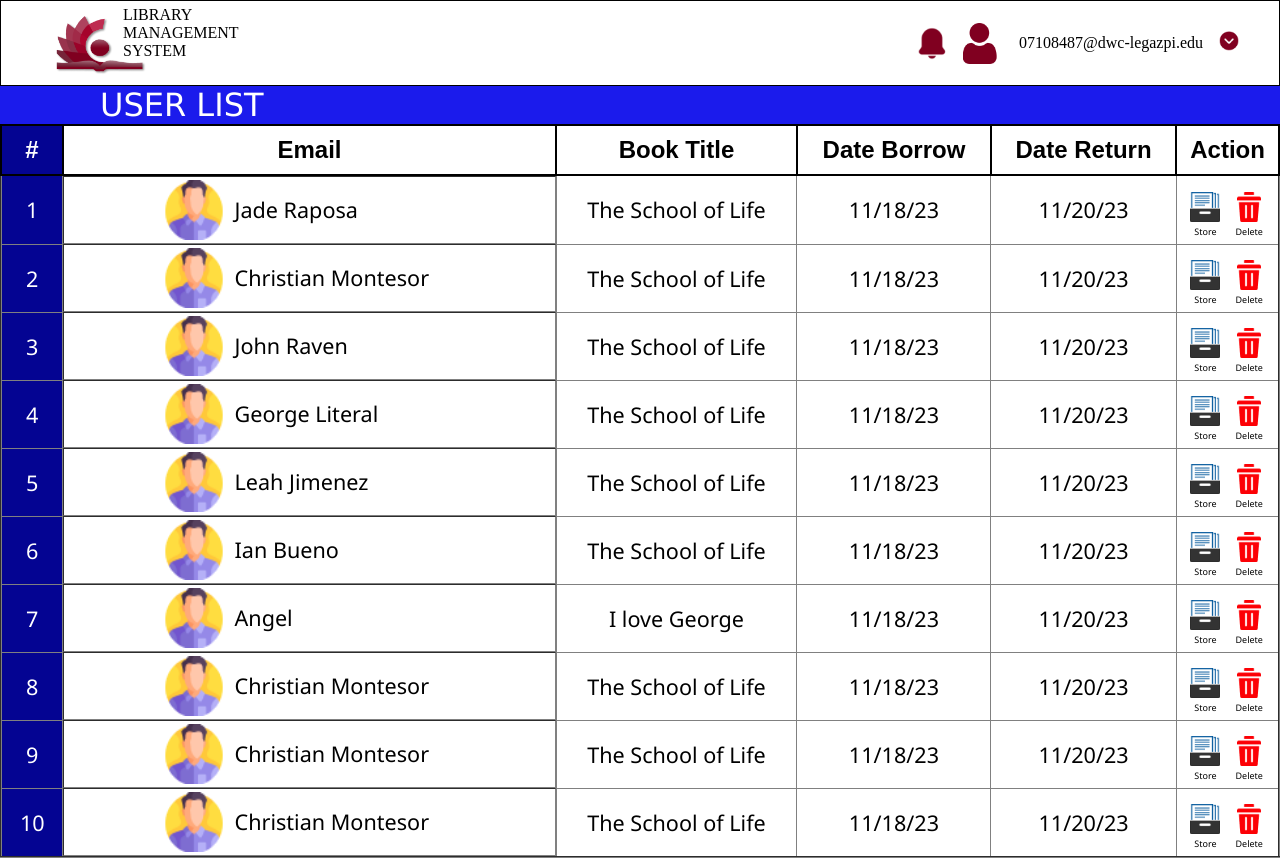
After one commit to Library-Management-System-DWCL/Advance-Database-System-LMS, a PHP site: page /user_list.php in a window 1280 px wide. The commit adds this page. Run offline with PHP 8.4, Linux system fonts and the light colour scheme.

```diff
--- /dev/null
+++ b/user_list.php
@@ -0,0 +1,284 @@
+<!DOCTYPE html>
+<html lang="en">
+<head>
+  <meta charset="UTF-8">
+  <meta name="viewport" content="width=device-width, initial-scale=1.0">
+  <link rel="stylesheet" href="./css/user_checkout.css">
+  <link rel="stylesheet" href="https://use.fontawesome.com/releases/v6.2.1/css/all.css">
+
+  <title>User List</title>
+</head>
+<body>
+
+    <div class="container">
+        <div class="logo">
+            <div style="display: flex;align-items: center;">
+                <img src="images/logo2.png" alt="logo" width="90px">
+                <li>LIBRARY MANAGEMENT SYSTEM</li>
+            </div>
+        </div>
+        <div style="display:flex;gap:1rem;align-items:center;margin-right: 40px;">
+            <li><img src="images/bell-ring.png"alt="bell" width="30px" style="margin-top: 5px;"></li>
+            <li><img src="./images/user.png"alt="user" width="40px" style="margin-top: 5px;"></li>
+            <li>07108487@dwc-legazpi.edu</li>
+            <li><img src="images/next.png" alt="next" width="20px"></li>
+        </div>
+    </div>
+    <div class="title">
+        <p>USER LIST</p>
+    </div>
+
+    <div class="table">
+        <table border="2">
+        <tr>
+            <th>#</th>
+            <th>Email</th>
+            <th>Book Title</th>
+            <th>Date Borrow</th>
+            <th>Date Return</th>
+            <th>Action</th>
+        </tr>
+        <tr>
+            <td>1</td>
+            <td>
+                <img src="./images/man.png" alt="pfp" class="img1">
+                  <span>Jade Raposa</span>
+            </td>
+            <td>The School of Life</td>
+            <td>11/18/23</td>
+            <td>11/20/23</td>
+            <div class="button">
+                <td>
+                    <div class="button">
+                        <div>
+                            <img src="./images/store.png" alt="store" width="30px">
+                            <p>Store</p>
+                        </div>
+                        <div>
+                            <img src="./images/delete.png" alt="delete" width="30px">
+                            <p>Delete</p>
+                        </div>
+                    </div>
+                </td>
+            </tr>
+        <tr>
+            <td>2</td>
+            <td>
+                <img src="./images/man.png" alt="pfp"class="img2">
+                <span>Christian Montesor</span>
+            </td>
+            <td>The School of Life</td>
+            <td>11/18/23</td>
+            <td>11/20/23</td>
+             <div class="button">
+                <td>
+                    <div class="button">
+                        <div>
+                            <img src="./images/store.png" alt="store" width="30px">
+                            <p>Store</p>
+                        </div>
+                        <div>
+                            <img src="./images/delete.png" alt="delete" width="30px">
+                            <p>Delete</p>
+                        </div>
+                    </div>
+                </td>
+            </tr>
+        </tr>
+        <tr>
+            <td>3</td>
+            <td>
+                <img src="./images/man.png" alt="pfp" class="img3">
+             <span>John Raven</span>
+                </td>
+            <td>The School of Life</td>
+            <td>11/18/23</td>
+            <td>11/20/23</td>
+            <div class="button">
+                <td>
+                    <div class="button">
+                        <div>
+                            <img src="./images/store.png" alt="store" width="30px">
+                            <p>Store</p>
+                        </div>
+                        <div>
+                            <img src="./images/delete.png" alt="delete" width="30px">
+                            <p>Delete</p>
+                        </div>
+                    </div>
+                </td>
+            </tr>
+        </tr>
+        <tr>
+            <td>4</td>
+            <td>
+                <img src="./images/man.png" alt="pfp" class="img4">
+               <span>George Literal</span>
+            </td>
+            <td>The School of Life</td>
+            <td>11/18/23</td>
+            <td>11/20/23</td>
+             <div class="button">
+                <td>
+                    <div class="button">
+                        <div>
+                            <img src="./images/store.png" alt="store" width="30px">
+                            <p>Store</p>
+                        </div>
+                        <div>
+                            <img src="./images/delete.png" alt="delete" width="30px">
+                            <p>Delete</p>
+                        </div>
+                    </div>
+                </td>
+            </tr>
+        </tr>
+        <tr>
+            <td>5</td>
+            <td>
+                <img src="./images/man.png" alt="pfp" class="img5">
+                <span>Leah Jimenez</span>
+            </td>
+            <td>The School of Life</td>
+            <td>11/18/23</td>
+            <td>11/20/23</td>
+             <div class="button">
+                <td>
+                    <div class="button">
+                        <div>
+                            <img src="./images/store.png" alt="store" width="30px">
+                            <p>Store</p>
+                        </div>
+                        <div>
+                            <img src="./images/delete.png" alt="delete" width="30px">
+                            <p>Delete</p>
+                        </div>
+                    </div>
+                </td>
+            </tr>
+        </tr>
+        <tr>
+            <td>6</td>
+            <td>
+                <img src="./images/man.png" alt="pfp" class="img6">
+                <span>Ian Bueno</span>
+            </td>
+            <td>The School of Life</td>
+            <td>11/18/23</td>
+            <td>11/20/23</td>
+            <div class="button">
+                <td>
+                    <div class="button">
+                        <div>
+                            <img src="./images/store.png" alt="store" width="30px">
+                            <p>Store</p>
+                        </div>
+                        <div>
+                            <img src="./images/delete.png" alt="delete" width="30px">
+                            <p>Delete</p>
+                        </div>
+                    </div>
+                </td>
+            </tr>
+        </tr>
+        <tr>
+            <td>7</td>
+            <td>
+                <img src="./images/man.png" alt="pfp" class="img7">
+                <span>Angel</span>
+            </td>
+            <td>I love George</td>
+            <td>11/18/23</td>
+            <td>11/20/23</td>
+             <div class="button">
+                <td>
+                    <div class="button">
+                        <div>
+                            <img src="./images/store.png" alt="store" width="30px">
+                            <p>Store</p>
+                        </div>
+                        <div>
+                            <img src="./images/delete.png" alt="delete" width="30px">
+                            <p>Delete</p>
+                        </div>
+                    </div>
+                </td>
+            </tr>
+        </tr>
+        <tr>
+            <td>8</td>
+            <td>
+                <img src="./images/man.png" alt="pfp" class="img8">
+                <span>Christian Montesor</span>
+            </td>
+            <td>The School of Life</td>
+            <td>11/18/23</td>
+            <td>11/20/23</td>
+             <div class="button">
+                <td>
+                    <div class="button">
+                        <div>
+                            <img src="./images/store.png" alt="store" width="30px">
+                            <p>Store</p>
+                        </div>
+                        <div>
+                            <img src="./images/delete.png" alt="delete" width="30px">
+                            <p>Delete</p>
+                        </div>
+                    </div>
+                </td>
+            </tr>
+        </tr>
+        <tr>
+            <td>9</td>
+            <td>
+                <img src="./images/man.png" alt="pfp" class="img9">
+                <span>Christian Montesor</span>
+            </td>
+            <td>The School of Life</td>
+            <td>11/18/23</td>
+            <td>11/20/23</td>
+             <div class="button">
+                <td>
+                    <div class="button">
+                        <div>
+                            <img src="./images/store.png" alt="store" width="30px">
+                            <p>Store</p>
+                        </div>
+                        <div>
+                            <img src="./images/delete.png" alt="delete" width="30px">
+                            <p>Delete</p>
+                        </div>
+                    </div>
+                </td>
+            </tr>
+        </tr>
+        <tr>
+            <td>10</td>
+            <td>
+                <img src="./images/man.png" alt="pfp" class="img10">
+                <span>Christian Montesor</span>
+            </td>
+            <td>The School of Life</td>
+            <td>11/18/23</td>
+            <td>11/20/23</td>
+            <div class="button">
+                <td>
+                    <div class="button">
+                        <div>
+                            <img src="./images/store.png" alt="store" width="30px">
+                            <p>Store</p>
+                        </div>
+                        <div>
+                            <img src="./images/delete.png" alt="delete" width="30px">
+                            <p>Delete</p>
+                        </div>
+                    </div>
+                </td>
+            </tr>
+        </tr>
+        </table>
+    </div>
+
+</body>
+</html>
```
Also changed, not shown: user_dashboard.php (+5 -2 lines).
